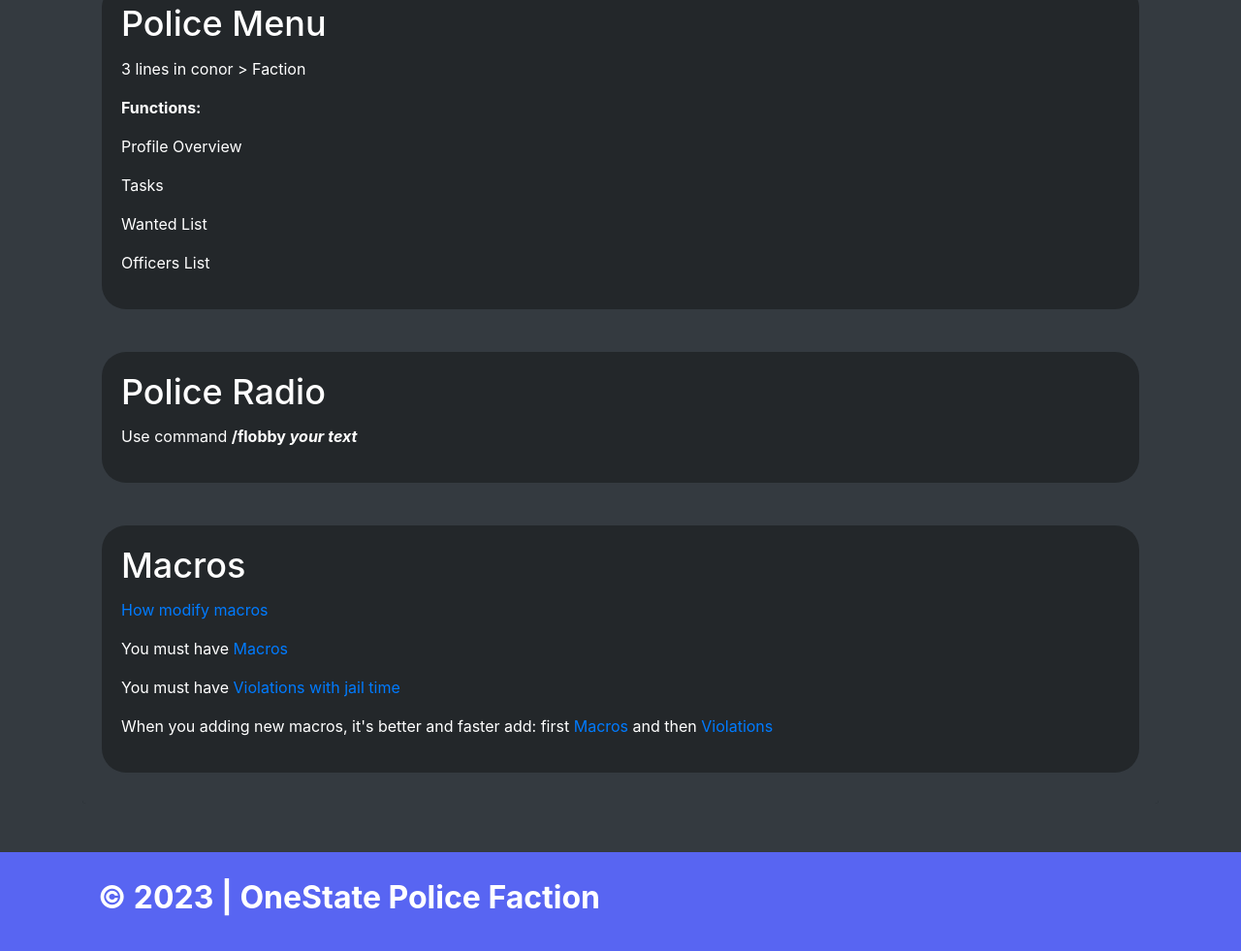
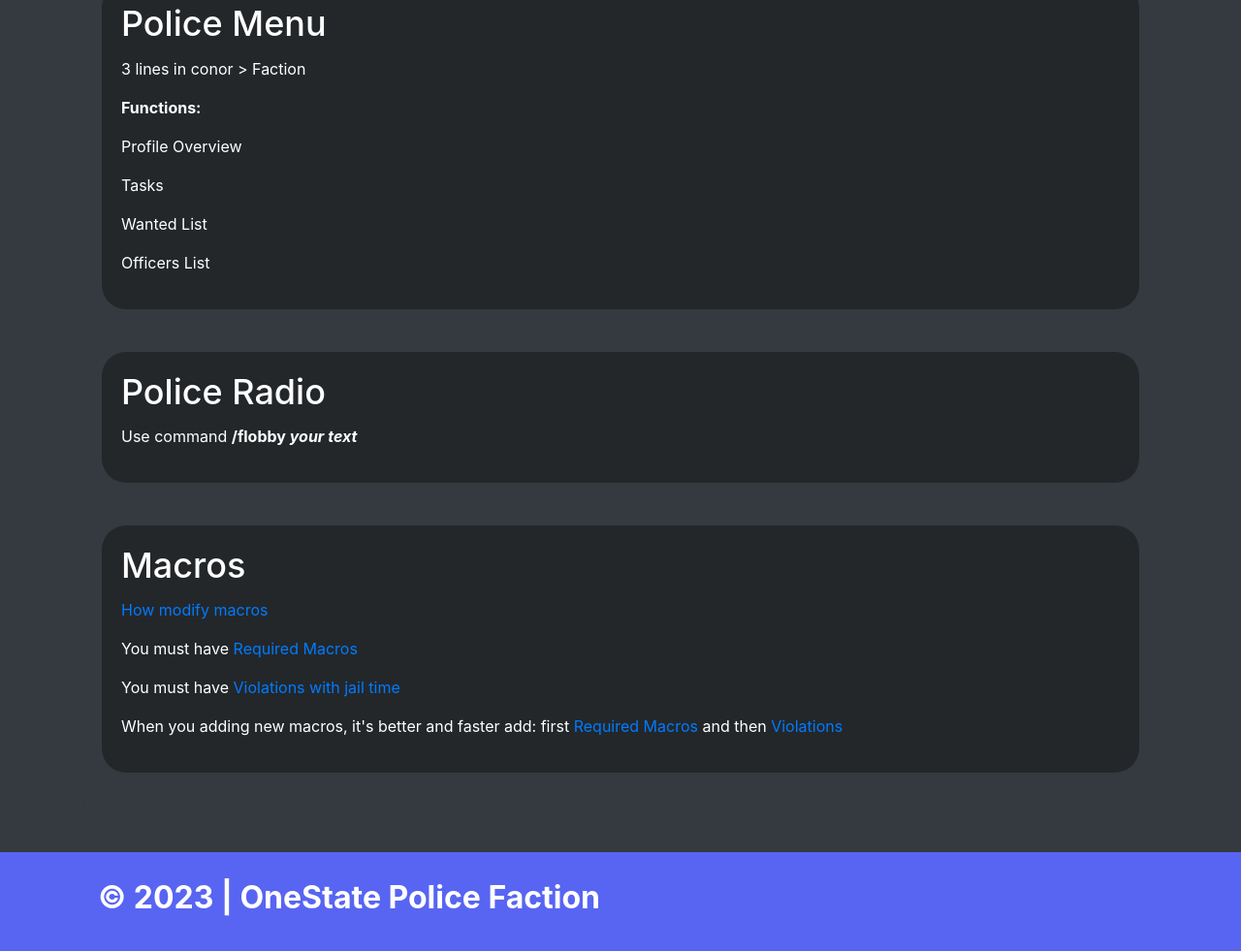
Before and after one commit to the-vida/police-web, a website: page info/index.html in a window 1280 px wide. Shown: the part 1011-1992 px from the top of the page at 97% size. Drawn offline with nearby package versions, Linux system fonts and the light colour scheme.

Commit message:
Update index.html

```diff
--- a/info/index.html
+++ b/info/index.html
@@ -167,9 +167,9 @@
                             <h4 class="card-title big-text">Macros</h4>
                             <!-- Version Description -->
                             <p><a href="https://onestate.fun/police/videos" target="_blank">How modify macros</a></p>
-                            <p>You must have <a href="https://onestate.fun/police/macros" target="_blank">Macros</a></p>
+                            <p>You must have <a href="https://onestate.fun/police/macros" target="_blank">Required Macros</a></p>
                             <p>You must have <a href="https://onestate.fun/police/violations" target="_blank">Violations with jail time</a></p>
-                            <p>When you adding new macros, it's better and faster add: first <a href="https://onestate.fun/police/macros" target="_blank">Macros</a> and then <a href="https://onestate.fun/police/violations" target="_blank">Violations</a></p>
+                            <p>When you adding new macros, it's better and faster add: first <a href="https://onestate.fun/police/macros" target="_blank">Required Macros</a> and then <a href="https://onestate.fun/police/violations" target="_blank">Violations</a></p>
                             </div>
                         </div>
                     </div>
```
